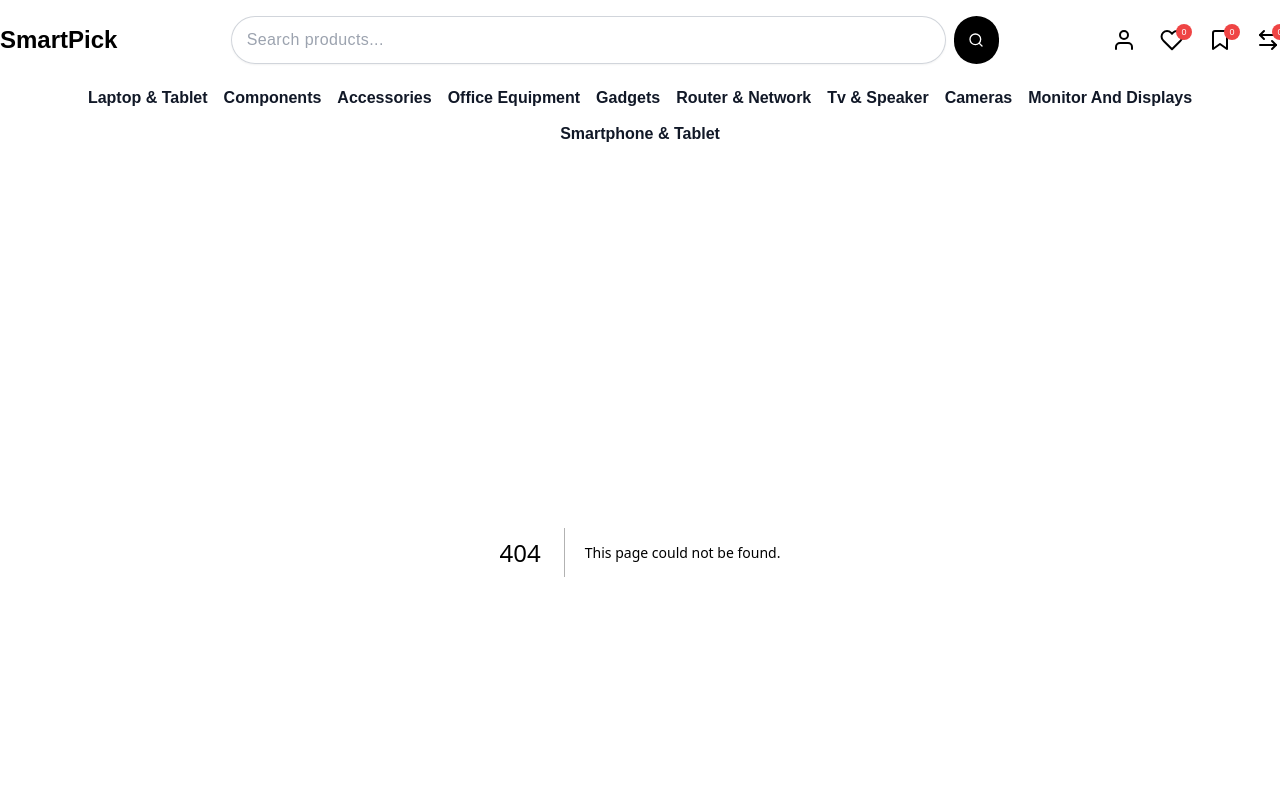
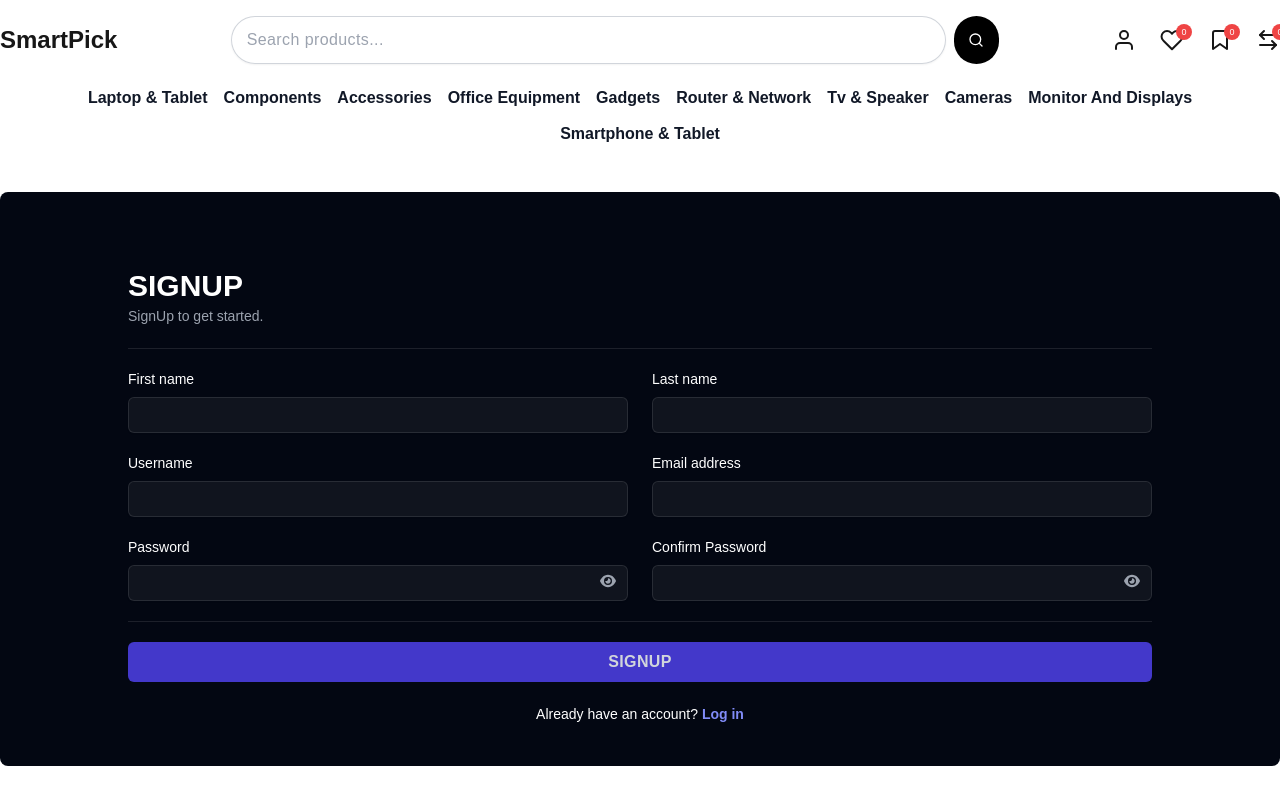
Before and after one commit to rinnim/smart-pick-frontend, a Next.js app: page /user/signup in a window 1280 px wide. Before the commit this address had no page. Shown: the top 800 px of the page. Built offline with nearby package versions, Linux system fonts and the light colour scheme.

Commit message:
added signup page

```diff
--- /dev/null
+++ b/app/user/signup/page.jsx
@@ -0,0 +1,251 @@
+"use client";
+import Link from "next/link";
+import { useState } from "react";
+import { FaEye, FaEyeSlash, FaSpinner } from "react-icons/fa6";
+import { RxCross2 } from "react-icons/rx";
+import { ToastContainer, toast } from "react-toastify";
+import "react-toastify/dist/ReactToastify.css";
+import Label from "../../ui/components/Label";
+
+const SignupPage = () => {
+  const [loading, setLoading] = useState(false);
+  const [passwordVisible, setPasswordVisible] = useState(false);
+  const [confirmPasswordVisible, setConfirmPasswordVisible] = useState(false);
+  const [showModal, setShowModal] = useState(false);
+  const [formData, setFormData] = useState({
+    firstName: "",
+    lastName: "",
+    username: "",
+    email: "",
+    password: "",
+    confirmPassword: "",
+  });
+
+  // Handle form input changes
+  const handleChange = (e) => {
+    setFormData({ ...formData, [e.target.name]: e.target.value });
+  };
+
+  const handleRegistration = async (e) => {
+    e.preventDefault();
+    setLoading(true);
+
+    // Check if passwords match
+    if (formData.password !== formData.confirmPassword) {
+      toast.error("Passwords do not match");
+      setLoading(false);
+      return;
+    }
+
+    try {
+      const response = await fetch(
+        "https://smart-pick-backend.onrender.com/auth/user/register",
+        {
+          method: "POST",
+          headers: {
+            "Content-Type": "application/json",
+          },
+          body: JSON.stringify({
+            firstName: formData.firstName,
+            lastName: formData.lastName,
+            username: formData.username,
+            email: formData.email,
+            password: formData.password,
+          }),
+        },
+      );
+
+      const data = await response.json();
+
+      if (!response.ok) {
+        throw new Error(data.message || "Something went wrong");
+      }
+
+      // Registration success: Show success toast and allow login
+      setShowModal(true);
+    } catch (err) {
+      toast.error(err.message || "Something went wrong");
+    } finally {
+      setLoading(false);
+    }
+  };
+
+  // Toggle password visibility
+  const togglePasswordVisibility = () => {
+    setPasswordVisible(!passwordVisible);
+  };
+
+  const toggleConfirmPasswordVisibility = () => {
+    setConfirmPasswordVisible(!confirmPasswordVisible);
+  };
+
+  return (
+    <div>
+      <div className="mx-auto my-10 max-w-screen-xl rounded-lg bg-gray-950 px-4 py-10 lg:px-0">
+        <form
+          onSubmit={handleRegistration}
+          className="mx-auto max-w-5xl px-10 pt-10 text-white lg:px-0"
+        >
+          <div className="border-b border-b-white/10 pb-5">
+            <h2 className="text-3xl font-semibold uppercase leading-7">
+              SignUp
+            </h2>
+            <p className="mt-1 text-sm leading-6 text-gray-400">
+              SignUp to get started.
+            </p>
+          </div>
+          <div className="border-b border-b-white/10 pb-5">
+            <div className="mt-5 grid grid-cols-1 gap-x-6 gap-y-5 sm:grid-cols-6">
+              <div className="sm:col-span-3">
+                <Label title="First name" htmlFor="firstName" />
+                <input
+                  type="text"
+                  name="firstName"
+                  value={formData.firstName}
+                  onChange={handleChange}
+                  className="focus:ring-skyText mt-2 block w-full rounded-md border-0 bg-white/5 px-4 py-1.5 text-white shadow-sm outline-none ring-1 ring-inset ring-white/10 sm:text-sm sm:leading-6"
+                  required
+                />
+              </div>
+              <div className="sm:col-span-3">
+                <Label title="Last name" htmlFor="lastName" />
+                <input
+                  type="text"
+                  name="lastName"
+                  value={formData.lastName}
+                  onChange={handleChange}
+                  className="focus:ring-skyText mt-2 block w-full rounded-md border-0 bg-white/5 px-4 py-1.5 text-white shadow-sm outline-none ring-1 ring-inset ring-white/10 sm:text-sm sm:leading-6"
+                  required
+                />
+              </div>
+              <div className="sm:col-span-3">
+                <Label title="Username" htmlFor="username" />
+                <input
+                  type="text"
+                  name="username"
+                  value={formData.username}
+                  onChange={handleChange}
+                  className="focus:ring-skyText mt-2 block w-full rounded-md border-0 bg-white/5 px-4 py-1.5 text-white shadow-sm outline-none ring-1 ring-inset ring-white/10 sm:text-sm sm:leading-6"
+                  required
+                />
+              </div>
+              <div className="sm:col-span-3">
+                <Label title="Email address" htmlFor="email" />
+                <input
+                  type="email"
+                  name="email"
+                  value={formData.email}
+                  onChange={handleChange}
+                  className="focus:ring-skyText mt-2 block w-full rounded-md border-0 bg-white/5 px-4 py-1.5 text-white shadow-sm outline-none ring-1 ring-inset ring-white/10 sm:text-sm sm:leading-6"
+                  required
+                />
+              </div>
+
+              {/* Password Field */}
+              <div className="relative sm:col-span-3">
+                <Label title="Password" htmlFor="password" />
+                <input
+                  type={passwordVisible ? "text" : "password"}
+                  name="password"
+                  value={formData.password}
+                  onChange={handleChange}
+                  className="focus:ring-skyText mt-2 block w-full rounded-md border-0 bg-white/5 px-4 py-1.5 text-white shadow-sm outline-none ring-1 ring-inset ring-white/10 sm:text-sm sm:leading-6"
+                  required
+                />
+                <button
+                  type="button"
+                  onClick={togglePasswordVisibility}
+                  className="absolute right-3 top-9 text-gray-400 hover:text-white"
+                >
+                  {passwordVisible ? <FaEyeSlash /> : <FaEye />}
+                </button>
+              </div>
+
+              {/* Confirm Password Field */}
+              <div className="relative sm:col-span-3">
+                <Label title="Confirm Password" htmlFor="confirmPassword" />
+                <input
+                  type={confirmPasswordVisible ? "text" : "password"}
+                  name="confirmPassword"
+                  value={formData.confirmPassword}
+                  onChange={handleChange}
+                  className="focus:ring-skyText mt-2 block w-full rounded-md border-0 bg-white/5 px-4 py-1.5 text-white shadow-sm outline-none ring-1 ring-inset ring-white/10 sm:text-sm sm:leading-6"
+                  required
+                />
+                <button
+                  type="button"
+                  onClick={toggleConfirmPasswordVisibility}
+                  className="absolute right-3 top-9 text-gray-400 hover:text-white"
+                >
+                  {confirmPasswordVisible ? <FaEyeSlash /> : <FaEye />}
+                </button>
+              </div>
+            </div>
+          </div>
+          <button
+            disabled={loading}
+            type="submit"
+            className={`mt-5 flex w-full items-center justify-center rounded-md py-2 text-base font-bold uppercase tracking-wide text-gray-300 duration-200 hover:bg-indigo-600 hover:text-white ${
+              loading ? "bg-gray-500 hover:bg-gray-500" : "bg-indigo-700"
+            }`}
+          >
+            {loading ? <FaSpinner className="my-1 animate-spin" /> : "signup"}
+          </button>
+        </form>
+
+        <p className="pt-5 text-center text-sm leading-6 text-white">
+          Already have an account?{" "}
+          <Link href="/user/login" className="font-semibold text-indigo-400">
+            Log in
+          </Link>
+        </p>
+      </div>
+
+      {/* ToastContainer with provided configuration */}
+      <ToastContainer
+        position="top-center"
+        autoClose={5000}
+        hideProgressBar={false}
+        newestOnTop={false}
+        closeOnClick
+        rtl={false}
+        pauseOnFocusLoss
+        draggable
+        pauseOnHover
+        theme="light"
+      />
+      {/* Success Modal */}
+      {showModal && (
+        <div className="fixed inset-0 z-50 flex items-center justify-center bg-black bg-opacity-50">
+          <div className="relative mx-auto flex max-w-md flex-col items-center rounded-lg bg-white p-6 shadow-lg">
+            {/* Close Button */}
+            <button
+              onClick={() => setShowModal(false)}
+              className="absolute right-3 top-3 text-gray-400 hover:text-gray-600"
+            >
+              <RxCross2 size={20} />
+            </button>
+
+            {/* Modal Content */}
+            <h2 className="mb-4 text-2xl font-bold text-green-600">
+              Congratulation!
+            </h2>
+            <p className="mb-4 text-gray-700">
+              You have successfully signed up!
+            </p>
+            <Link href="/user/login">
+              <button
+                className="flex items-center justify-center rounded-md bg-indigo-700 px-5 py-2 text-base font-bold uppercase tracking-wide text-gray-100 duration-200 hover:bg-indigo-600 hover:text-white"
+                onClick={() => setShowModal(false)}
+              >
+                Go to Login
+              </button>
+            </Link>
+          </div>
+        </div>
+      )}
+    </div>
+  );
+};
+
+export default SignupPage;
```
